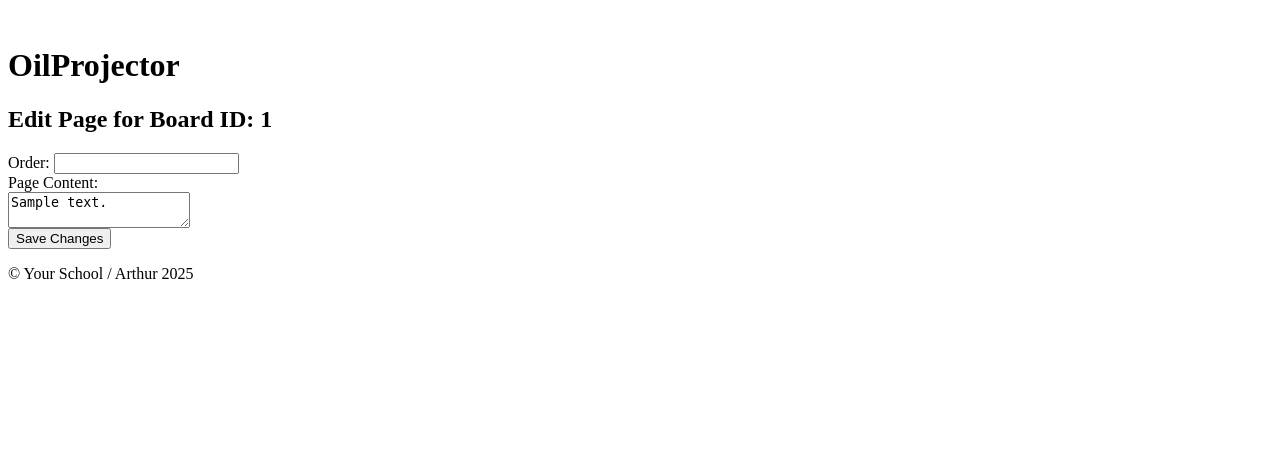
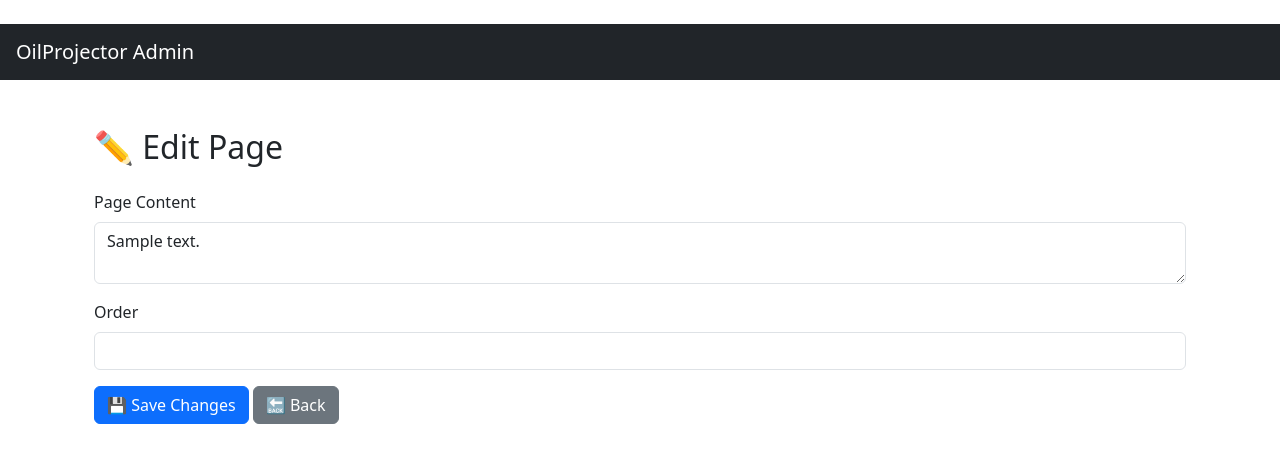
Before and after one commit to MrFrey75/PythonProject, a Python web app: template app/templates/edit_page.html in a window 1280 px wide. Shown: the top 463 px of the page. Run offline with Jinja, Linux system fonts and the light colour scheme; the template is opened without the code that fills it: most values are stand-ins (such as "Sample title", 1, 10 or a date in 2020); some libraries are stand-ins or nearby versions.

Commit message:
enhance admin interface with Bootstrap styling and improved board management features

```diff
--- a/app/templates/adminbase.html
+++ b/app/templates/adminbase.html
@@ -1,23 +1,17 @@
 <!DOCTYPE html>
-<html>
+<html lang="en">
 <head>
-    <title>OilProjector</title>
-    <link rel="stylesheet" href="{{ url_for('static', filename='css/styles.css') }}">
-    <script src="https://cdn.tiny.cloud/1/no-api-key/tinymce/6/tinymce.min.js" referrerpolicy="origin"></script>
-    <script>
-        let tinymce;
-        tinymce.init({
-        selector: 'textarea#pageContent',
-        menubar: false,
-        height: 300
-      });
-    </script>
+    <meta charset="UTF-8">
+    <title>Admin - OilProjector</title>
+    <meta name="viewport" content="width=device-width, initial-scale=1">
+    <link href="https://cdn.jsdelivr.net/npm/bootstrap@5.3.3/dist/css/bootstrap.min.css" rel="stylesheet">
 </head>
 <body>
-    <header><h1>OilProjector</h1></header>
-    <main>
+    <nav class="navbar navbar-expand-lg navbar-dark bg-dark px-3">
+        <a class="navbar-brand" href="/">OilProjector Admin</a>
+    </nav>
+    <main class="container py-4">
         {% block content %}{% endblock %}
     </main>
-    <footer><p>© Your School / Arthur 2025</p></footer>
 </body>
 </html>
--- a/app/templates/edit_page.html
+++ b/app/templates/edit_page.html
@@ -1,13 +1,21 @@
-{% extends 'base.html' %}
+{% extends 'adminbase.html' %}
 {% block content %}
-<h2>Edit Page for Board ID: {{ page.board_id }}</h2>
+<div class="container mt-4">
+    <h2 class="mb-4">✏️ Edit Page</h2>
 
-<form method="POST">
-    <label>Order: <input name="order" type="number" value="{{ page.order }}" /></label><br>
-    <label>Page Content:</label><br>
-    <textarea id="pageContent" name="page_content">{{ page.content }}</textarea><br>
-    <button type="submit">Save Changes</button>
-</form>
+    <form method="POST">
+        <div class="mb-3">
+            <label for="pageContent" class="form-label">Page Content</label>
+            <textarea id="pageContent" name="page_content" class="form-control">{{ page.content }}</textarea>
+        </div>
+        <div class="mb-3">
+            <label for="order" class="form-label">Order</label>
+            <input type="number" name="order" id="order" value="{{ page.order }}" class="form-control" />
+        </div>
+        <button type="submit" class="btn btn-primary">💾 Save Changes</button>
+        <a href="{{ url_for('main.admin') }}" class="btn btn-secondary">🔙 Back</a>
+    </form>
+</div>
 
 <script src="https://cdn.tiny.cloud/1/no-api-key/tinymce/6/tinymce.min.js" referrerpolicy="origin"></script>
 <script>
```
Also changed, not shown: app/templates/admin.html (+18 -6 lines), app/templates/edit_board.html (+31 -15 lines), instance/oilprojector.db.
